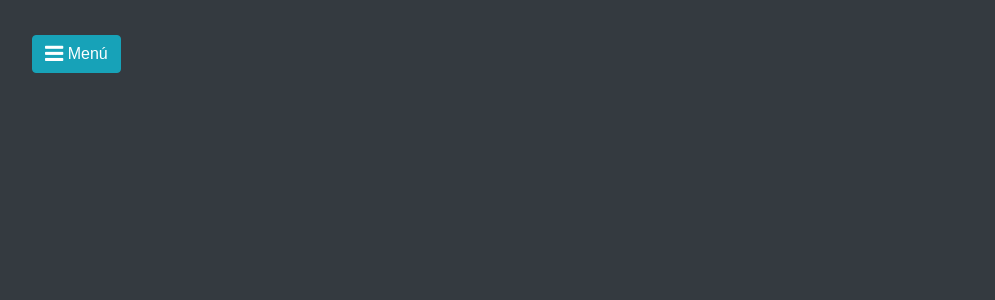
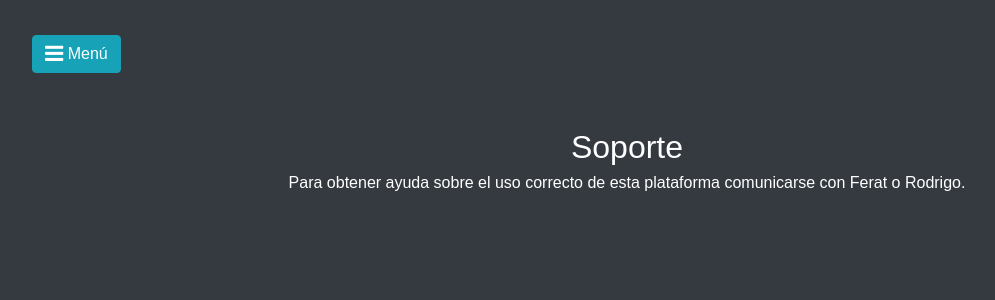
Before and after one commit to ejuvaleru/libreriaNg, an Angular app: page /soporte in a window 1280 px wide. Before the commit this address led to /. Shown: the top 300 px of the page, without its empty margins (13-1008 px from the left). Built offline with nearby package versions, Linux system fonts and the light colour scheme; sample sign-in values are in the browser's storage; a web font is replaced by a local one.

Commit message:
Ajustando rutas

```diff
--- a/src/app/app-routing.module.ts
+++ b/src/app/app-routing.module.ts
@@ -12,6 +12,7 @@ import { LoginComponent } from './pages/login/login.component';
 import { AuthGuard } from './guards/auth.guard';
 import { LoginGuard } from './guards/login.guard';
 import { UsuariosComponent } from './pages/usuarios/usuarios.component';
+import { SoporteComponent } from './pages/soporte/soporte.component';
 
 const routes: Routes = [
   { path: '', redirectTo: '/login', pathMatch: 'full' },
@@ -32,7 +33,8 @@ const routes: Routes = [
       {path: '', component: UsuariosComponent},
       // {path: 'agregar-usuario', component: }
     ]
-  }
+  },
+  { path: 'soporte', component: SoporteComponent, canActivate: [AuthGuard] },
 ];
 
 @NgModule({
--- a/src/app/app.component.html
+++ b/src/app/app.component.html
@@ -20,7 +20,7 @@
                 <a routerLink="/usuarios" (click)="mostrarMenu()"><i class="fa fa-user fa-lg"></i><span> Usuarios</span></a>
             </li>
             <li class="mt-2">
-                <a href="#"><i class="fa fa-info-circle fa-lg"></i><span> Soporte</span></a>
+                <a routerLink="/soporte" (click)="mostrarMenu()"><i class="fa fa-info-circle fa-lg"></i><span> Soporte</span></a>
             </li>
             <li class="mt-2">
                 <a (click)="logout()"><i class="fa fa-close fa-lg"></i><span> Cerrar sesión</span></a>
--- a/src/app/app.module.ts
+++ b/src/app/app.module.ts
@@ -18,6 +18,7 @@ import { BuscarLibrosComponent } from './pages/buscar-libros/buscar-libros.compo
 import { EjemplaresComponent } from './pages/ejemplares/ejemplares.component';
 import { LoginComponent } from './pages/login/login.component';
 import { UsuariosComponent } from './pages/usuarios/usuarios.component';
+import { SoporteComponent } from './pages/soporte/soporte.component';
 
 @NgModule({
   declarations: [
@@ -29,7 +30,8 @@ import { UsuariosComponent } from './pages/usuarios/usuarios.component';
     BuscarLibrosComponent,
     EjemplaresComponent,
     LoginComponent,
-    UsuariosComponent
+    UsuariosComponent,
+    SoporteComponent
   ],
   imports: [
     BrowserModule,
--- /dev/null
+++ b/src/app/pages/soporte/soporte.component.html
@@ -0,0 +1,8 @@
+<div class="container text-center">
+  <h2>
+    Soporte
+  </h2>
+  <p>
+    Para obtener ayuda sobre el uso correcto de esta plataforma comunicarse con Ferat o Rodrigo.
+  </p>
+</div>
--- /dev/null
+++ b/src/app/pages/soporte/soporte.component.ts
@@ -0,0 +1,15 @@
+import { Component, OnInit } from '@angular/core';
+
+@Component({
+  selector: 'app-soporte',
+  templateUrl: './soporte.component.html',
+  styleUrls: ['./soporte.component.scss']
+})
+export class SoporteComponent implements OnInit {
+
+  constructor() { }
+
+  ngOnInit() {
+  }
+
+}
```
Also changed, not shown: src/app/pages/soporte/soporte.component.scss (added), 1 other file (tests, documents, lock files or other folders).
